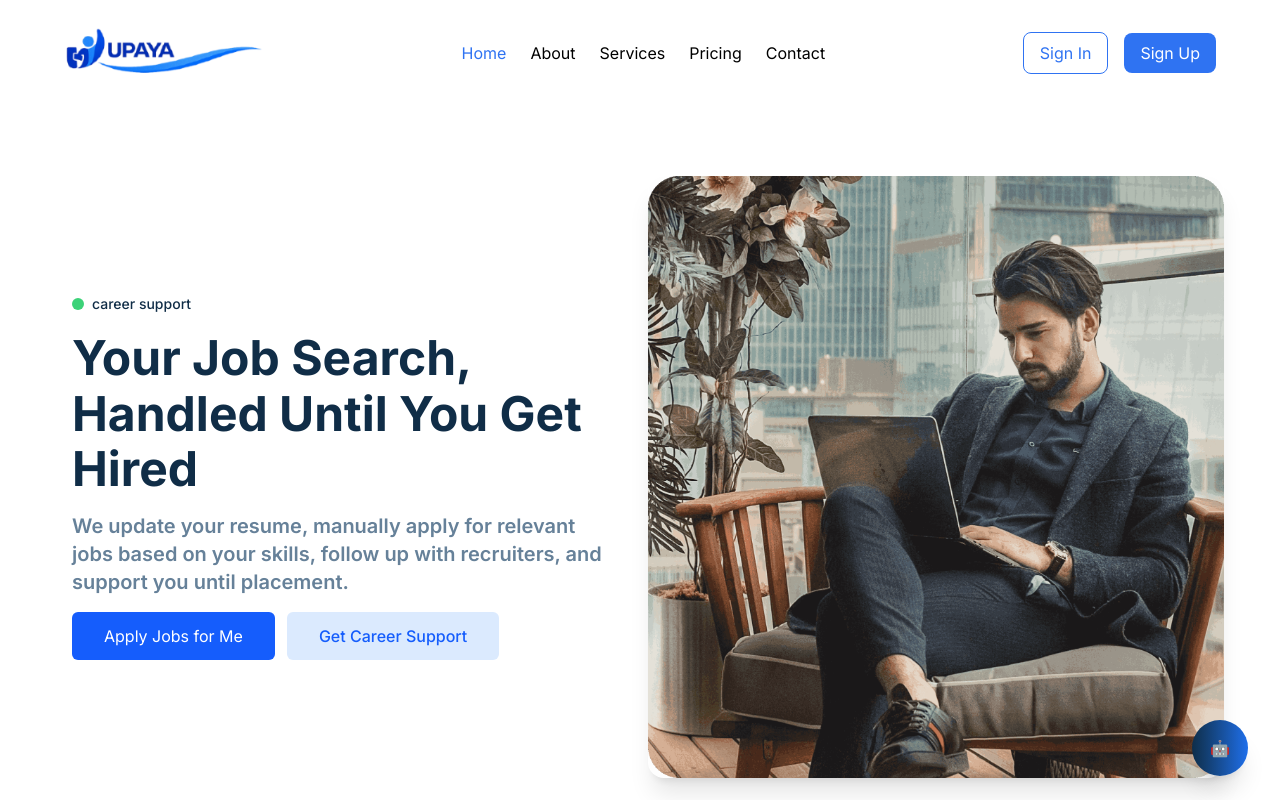
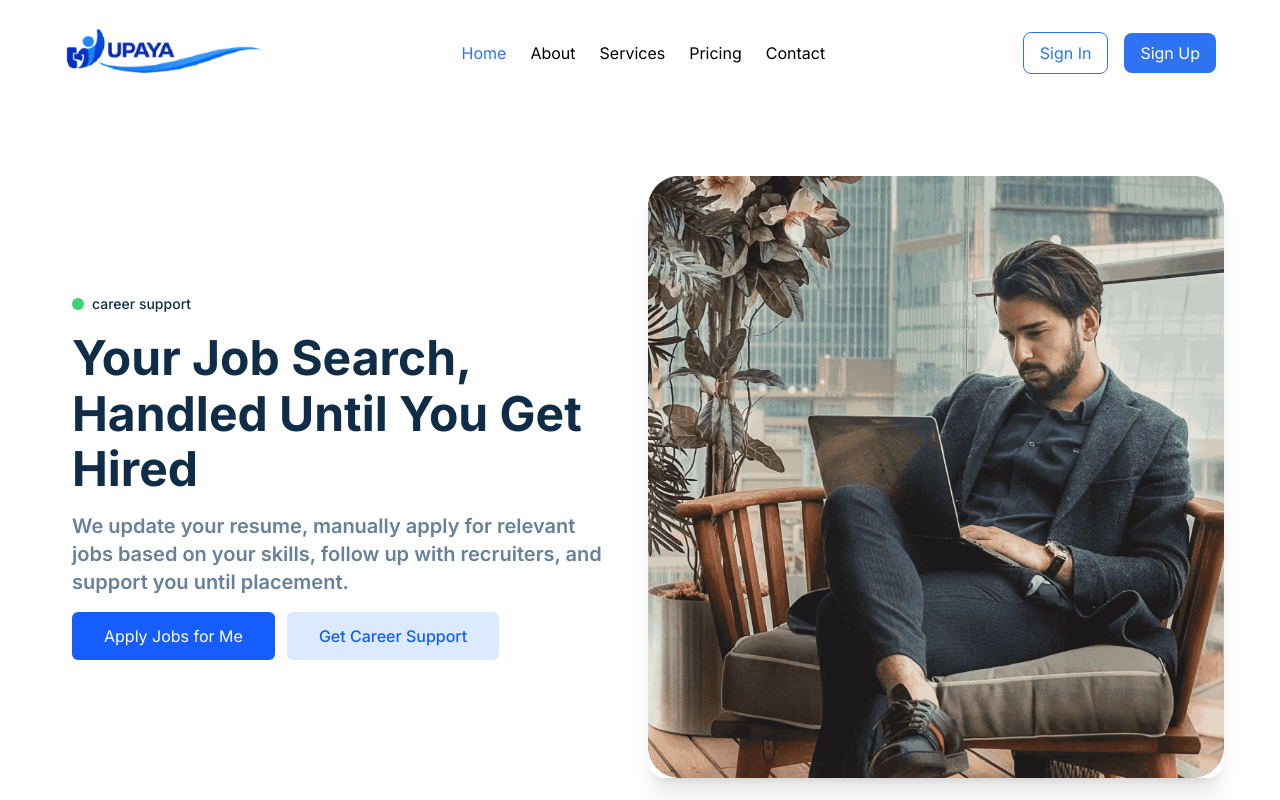
Before and after one commit to veerag340-cell/upaya, a Next.js app in the folder package/: page / in a window 1280 px wide. Shown: the top 800 px of the page. Built offline with nearby package versions, Linux system fonts and the light colour scheme.

Commit message:
ChatBot commented

```diff
--- a/package/src/app/layout.tsx
+++ b/package/src/app/layout.tsx
@@ -39,7 +39,7 @@ export default function RootLayout({
 
               {/* Floating Widgets */}
               <ScrollToTop />
-              <ChatBot /> {/* ✅ NEW CHATBOT ADDED */}
+              {/* <ChatBot /> ✅ NEW CHATBOT ADDED */}
 
             </ThemeProvider>
           </SessionProviderComp>
```
